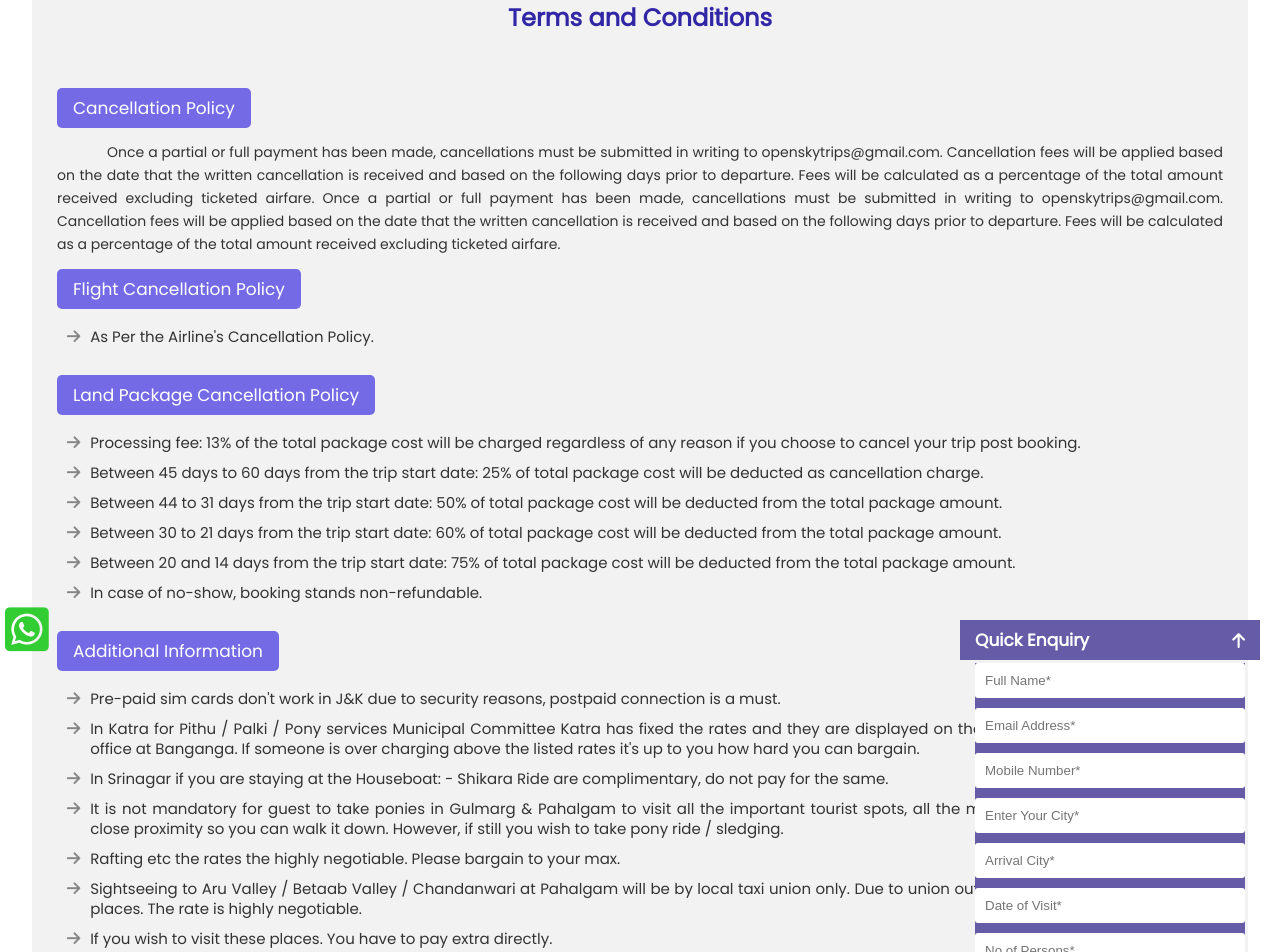
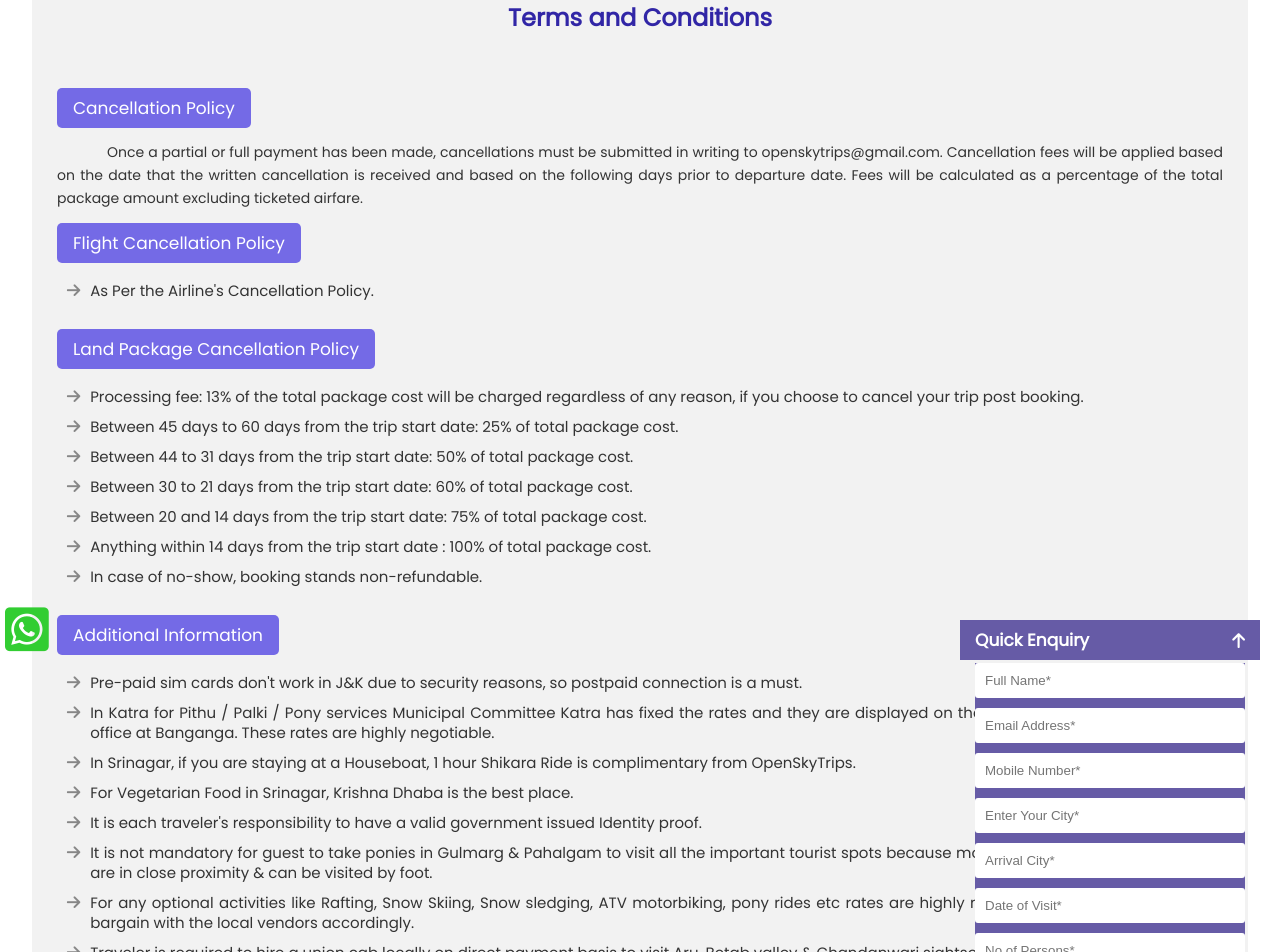
Before and after one commit to Sadit-Shah/openskytrip, a Next.js app: page /pages/terms_and_conditions in a window 1280 px wide. Shown: the part 140-1092 px from the top of the page. Built offline with nearby package versions, Linux system fonts and the light colour scheme.

Commit message:
terms and cond

```diff
--- a/app/pages/terms_and_conditions/page.js
+++ b/app/pages/terms_and_conditions/page.js
@@ -12,16 +12,7 @@ export default function Termsandcond() {
                 </span>
             </div>
             <p>
-                Once a partial or full payment has been made,
-                cancellations must be submitted in writing to openskytrips@gmail.com.
-                Cancellation fees will be applied based on the date that the written
-                cancellation is received and based on the following days prior to departure.
-                Fees will be calculated as a percentage of the total amount received excluding ticketed airfare.
-                Once a partial or full payment has been made, cancellations
-                must be submitted in writing to openskytrips@gmail.com.
-                Cancellation fees will be applied based on the date that the written
-                cancellation is received and based on the following days prior to departure.
-                Fees will be calculated as a percentage of the total amount received excluding ticketed airfare.
+            Once a partial or full payment has been made, cancellations must be submitted in writing to openskytrips@gmail.com. Cancellation fees will be applied based on the date that the written cancellation is received and based on the following days prior to departure date. Fees will be calculated as a percentage of the total package amount excluding ticketed airfare.
             </p>
 
             <div className={termscss.heading}>
@@ -42,11 +33,12 @@ export default function Termsandcond() {
             </div>
             <div className={termscss.lists}>
                 <ul>
-                    <li><i className="fa-solid fa-arrow-right fa-beat-fade fa-2xl"></i>Processing fee: 13% of the total package cost will be charged regardless of any reason if you choose to cancel your trip post booking.</li>
-                    <li><i className="fa-solid fa-arrow-right fa-beat-fade fa-2xl"></i>Between 45 days to 60 days from the trip start date: 25% of total package cost will be deducted as cancellation charge.</li>
-                    <li><i className="fa-solid fa-arrow-right fa-beat-fade fa-2xl"></i>Between 44 to 31 days from the trip start date: 50% of total package cost will be deducted from the total package amount.</li>
-                    <li><i className="fa-solid fa-arrow-right fa-beat-fade fa-2xl"></i>Between 30 to 21 days from the trip start date: 60% of total package cost will be deducted from the total package amount.</li>
-                    <li><i className="fa-solid fa-arrow-right fa-beat-fade fa-2xl"></i>Between 20 and 14 days from the trip start date: 75% of total package cost will be deducted from the total package amount.</li>
+                    <li><i className="fa-solid fa-arrow-right fa-beat-fade fa-2xl"></i>Processing fee: 13% of the total package cost will be charged regardless of any reason, if you choose to cancel your trip post booking.</li>
+                    <li><i className="fa-solid fa-arrow-right fa-beat-fade fa-2xl"></i>Between 45 days to 60 days from the trip start date: 25% of total package cost.</li>
+                    <li><i className="fa-solid fa-arrow-right fa-beat-fade fa-2xl"></i>Between 44 to 31 days from the trip start date: 50% of total package cost.</li>
+                    <li><i className="fa-solid fa-arrow-right fa-beat-fade fa-2xl"></i>Between 30 to 21 days from the trip start date: 60% of total package cost.</li>
+                    <li><i className="fa-solid fa-arrow-right fa-beat-fade fa-2xl"></i>Between 20 and 14 days from the trip start date: 75% of total package cost.</li>
+                    <li><i className="fa-solid fa-arrow-right fa-beat-fade fa-2xl"></i>Anything within 14 days from the trip start date : 100% of total package cost.</li>
                     <li><i className="fa-solid fa-arrow-right fa-beat-fade fa-2xl"></i>In case of no-show, booking stands non-refundable.</li>
                 </ul>
             </div>
@@ -57,17 +49,16 @@ export default function Termsandcond() {
             </div>
             <div className={termscss.lists}>
                 <ul>
-                    <li><i className="fa-solid fa-arrow-right fa-beat-fade fa-2xl"></i>Pre-paid sim cards don&apos;t work in J&K due to security reasons, postpaid connection is a must.</li>
-                    <li><i className="fa-solid fa-arrow-right fa-beat-fade fa-2xl"></i>In Katra for Pithu / Palki / Pony services Municipal Committee Katra has fixed the rates and they are displayed on the rate card outside their booking office at Banganga.
-                        If someone is over charging above the listed rates it&apos;s up to you how hard you can bargain.</li>
-                    <li><i className="fa-solid fa-arrow-right fa-beat-fade fa-2xl"></i>In Srinagar if you are staying at the Houseboat: - Shikara Ride are complimentary, do not pay for the same.</li>
-                    <li><i className="fa-solid fa-arrow-right fa-beat-fade fa-2xl"></i>It is not mandatory for guest to take ponies in Gulmarg & Pahalgam to visit all the important tourist spots, all the major tourist attraction point is in close proximity so you can walk it down. However, if still you wish to take pony ride / sledging.</li>
-                    <li><i className="fa-solid fa-arrow-right fa-beat-fade fa-2xl"></i>Rafting etc the rates the highly negotiable. Please bargain to your max. </li>
-                    <li><i className="fa-solid fa-arrow-right fa-beat-fade fa-2xl"></i>Sightseeing to Aru Valley / Betaab Valley / Chandanwari at Pahalgam will be by local taxi union only. Due to union outside vehicles cannot enter these places. The rate is highly negotiable. </li>
-                    <li><i className="fa-solid fa-arrow-right fa-beat-fade fa-2xl"></i>If you wish to visit these places. You have to pay extra directly.   </li>
-                    <li><i className="fa-solid fa-arrow-right fa-beat-fade fa-2xl"></i>For Shopping: - Dry Fruits / Rajma / Basmati Rice / Handicraft / Woolens / Carpets/ Saffron / Cricket Bats Srinagar:- Lal Chowk / Boulevard  </li>
-                    <li><i className="fa-solid fa-arrow-right fa-beat-fade fa-2xl"></i>For Kashmiri Wazwan Food:- Aadhoos at Lal Chowk Srinagar is the best place and Mutton Kebab at Gee Enn Bakers - Residency Road.    </li>
-                    <li><i className="fa-solid fa-arrow-right fa-beat-fade fa-2xl"></i>For Vegetarian Food in Srinagar:- Krishna Dhaba is the best place. One day one destination will be covered   </li>
+                    <li><i className="fa-solid fa-arrow-right fa-beat-fade fa-2xl"></i>Pre-paid sim cards don't work in J&K due to security reasons, so postpaid connection is a must.</li>
+                    <li><i className="fa-solid fa-arrow-right fa-beat-fade fa-2xl"></i>In Katra for Pithu / Palki / Pony services Municipal Committee Katra has fixed the rates and they are displayed on the rate card outside their booking office at Banganga. These rates are highly negotiable.</li>
+                    <li><i className="fa-solid fa-arrow-right fa-beat-fade fa-2xl"></i>In Srinagar, if you are staying at a Houseboat, 1 hour Shikara Ride is complimentary from OpenSkyTrips.</li>
+                    <li><i className="fa-solid fa-arrow-right fa-beat-fade fa-2xl"></i>For Vegetarian Food in Srinagar, Krishna Dhaba is the best place.</li>
+                    <li><i className="fa-solid fa-arrow-right fa-beat-fade fa-2xl"></i>It is each traveler's responsibility to have a valid government issued Identity proof.</li>
+                    <li><i className="fa-solid fa-arrow-right fa-beat-fade fa-2xl"></i>It is not mandatory for guest to take ponies in Gulmarg & Pahalgam to visit all the important tourist spots because most of the tourist attraction points are in close proximity & can be visited by foot.</li>
+                    <li><i className="fa-solid fa-arrow-right fa-beat-fade fa-2xl"></i>For any optional activities like Rafting, Snow Skiing, Snow sledging, ATV motorbiking, pony rides etc rates are highly negotiable, so we recommend to bargain with the local vendors accordingly.</li>
+                    <li><i className="fa-solid fa-arrow-right fa-beat-fade fa-2xl"></i>Traveler is required to hire a union cab locally on direct payment basis to visit Aru, Betab valley & Chandanwari sightseeing trips in Pahalgam.</li>
+                    <li><i className="fa-solid fa-arrow-right fa-beat-fade fa-2xl"></i>Traveler is required to hire a union cab locally on direct payment basis to visit Fish Point, Zero Point & Thajiwas Glacier sightseeing trips in Sonamarg.</li>
+                    <li><i className="fa-solid fa-arrow-right fa-beat-fade fa-2xl"></i>In addition to all the above, if a traveler wants to go to any off route destinations that is not included in their package, additional charges to be paid by traveler locally on direct payment basis.</li>
                 </ul>
             </div>
         </div>
```
